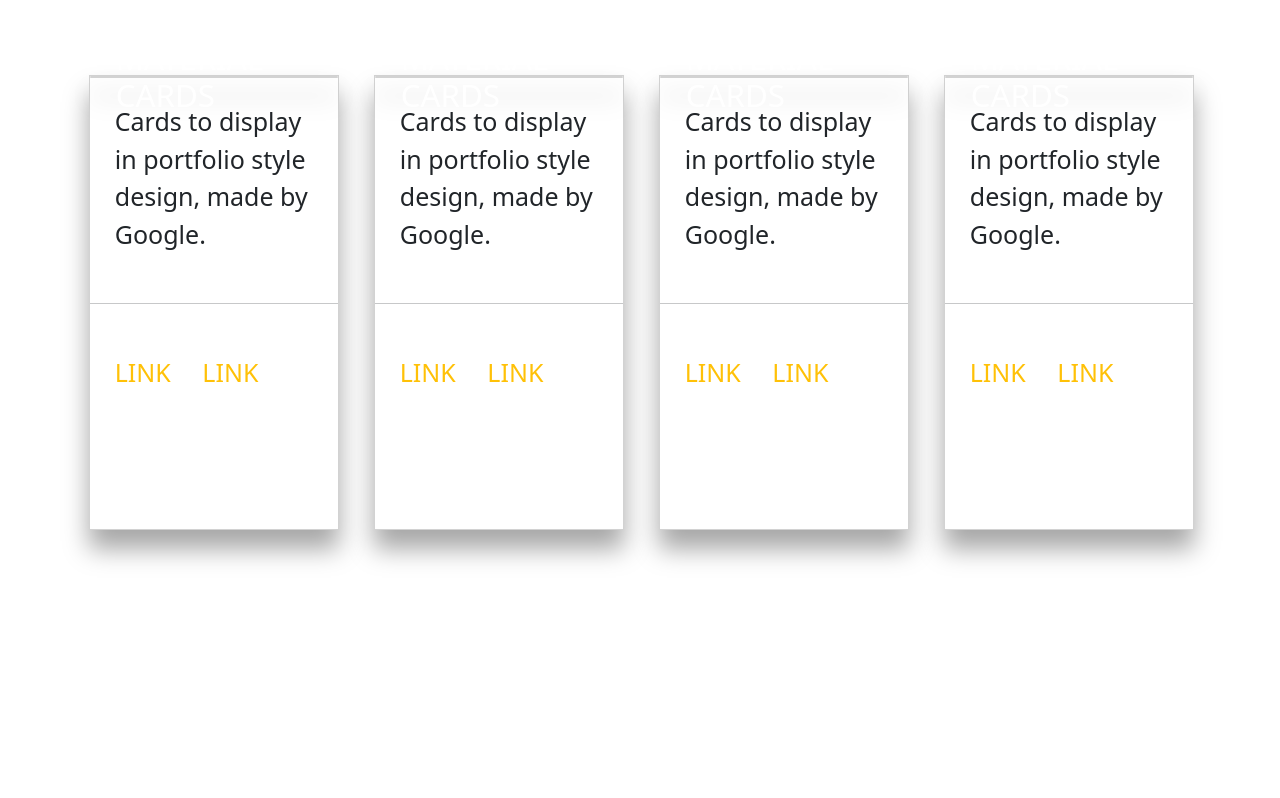
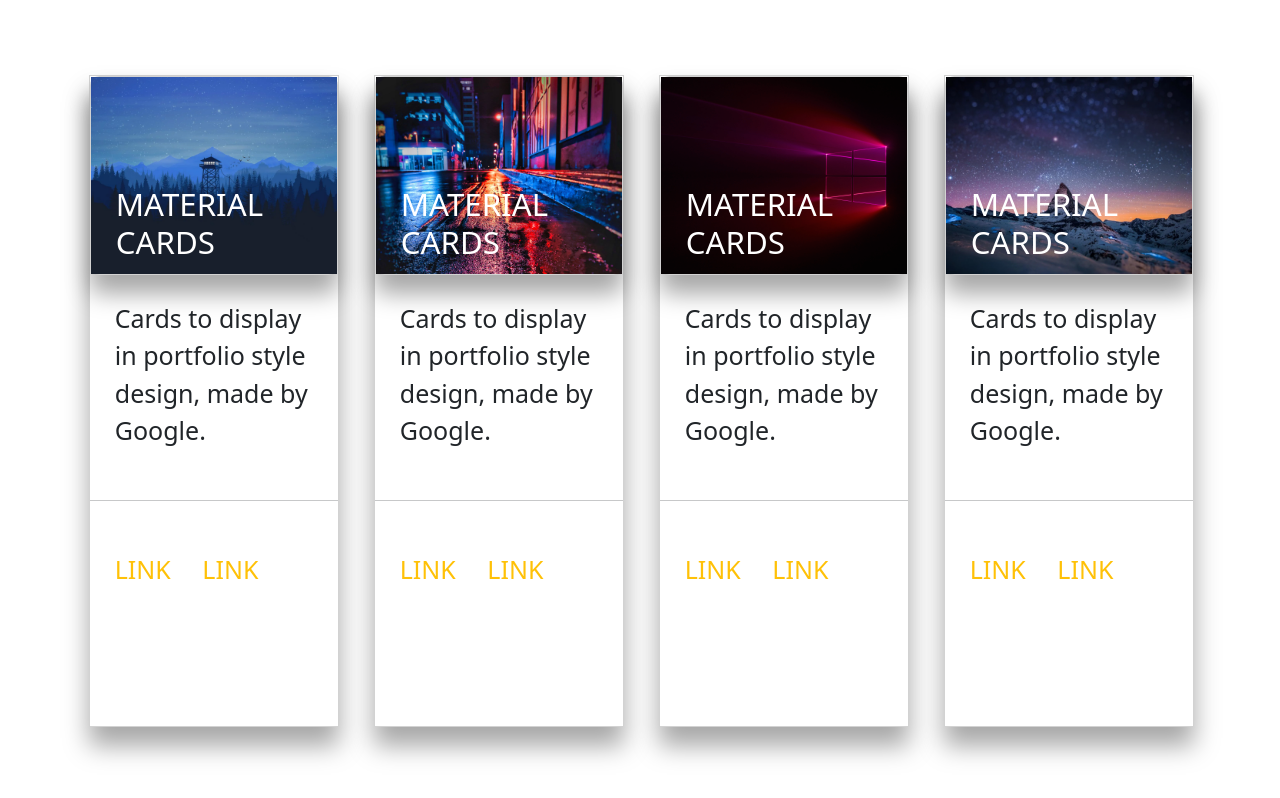
Before and after one commit to GollapudiSairamKarthik/mern_stack_bs_js, a plain HTML site: page task-4.html in a window 1280 px wide. Drawn offline with nearby package versions, Linux system fonts and the light colour scheme.

Commit message:
Update task-4.html

```diff
--- a/task-4.html
+++ b/task-4.html
@@ -26,7 +26,7 @@
             <div class="col-md-3">
                 <div class="card rounded-0" style="width: 10rem;">
                     <div class="card">
-                        <img src="img\card1.jpeg" class="caed-img-top rounded-0" alt="">
+                        <img src="card1.jpeg.jpg" class="caed-img-top rounded-0" alt="">
                         <div class="card-img-overlay">
                             <h5 class="card-title text-white position-absolute bottom-0">MATERIAL CARDS</h5>
                         </div>
@@ -42,7 +42,7 @@
             <div class="col-md-3">
                 <div class="card rounded-0" style="width: 10rem;">
                     <div class="card">
-                        <img src="img\card2.jpeg" class="caed-img-top rounded-0" alt="">
+                        <img src="card2.jpeg.jpg" class="caed-img-top rounded-0" alt="">
                         <div class="card-img-overlay">
                             <h5 class="card-title text-white position-absolute bottom-0">MATERIAL CARDS</h5>
                         </div>
@@ -58,7 +58,7 @@
             <div class="col-md-3">
                 <div class="card rounded-0" style="width: 10rem;">
                     <div class="card">
-                        <img src="img\card3.jpeg" class="caed-img-top rounded-0" alt="">
+                        <img src="card3.jpeg.jpg" class="caed-img-top rounded-0" alt="">
                         <div class="card-img-overlay">
                             <h5 class="card-title text-white position-absolute bottom-0">MATERIAL CARDS</h5>
                         </div>
@@ -74,7 +74,7 @@
             <div class="col-md-3">
                 <div class="card rounded-0" style="width: 10rem;">
                     <div class="card">
-                        <img src="img\card4.jpeg" class="caed-img-top rounded-0" alt="">
+                        <img src="card4.jpeg.jpg" class="caed-img-top rounded-0" alt="">
                         <div class="card-img-overlay">
                             <h5 class="card-title text-white position-absolute bottom-0">MATERIAL CARDS</h5>
                         </div>
```
